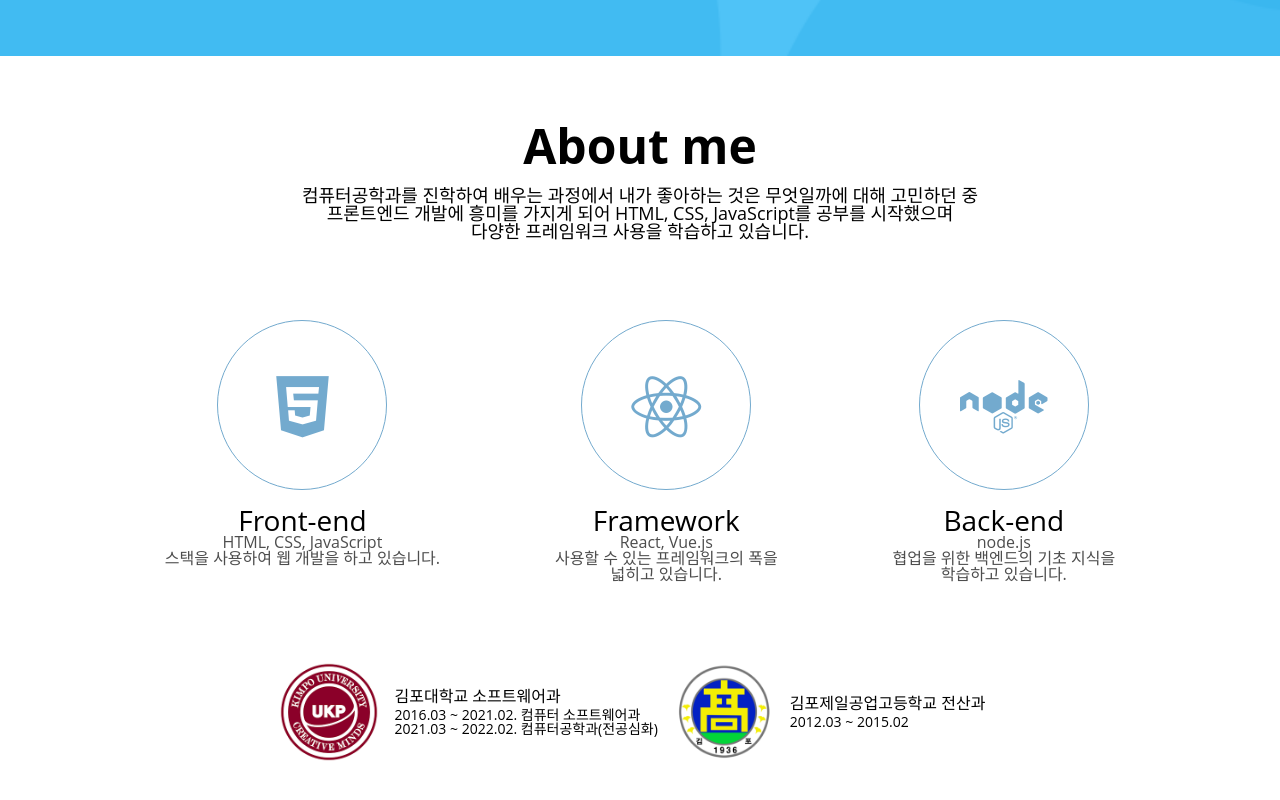
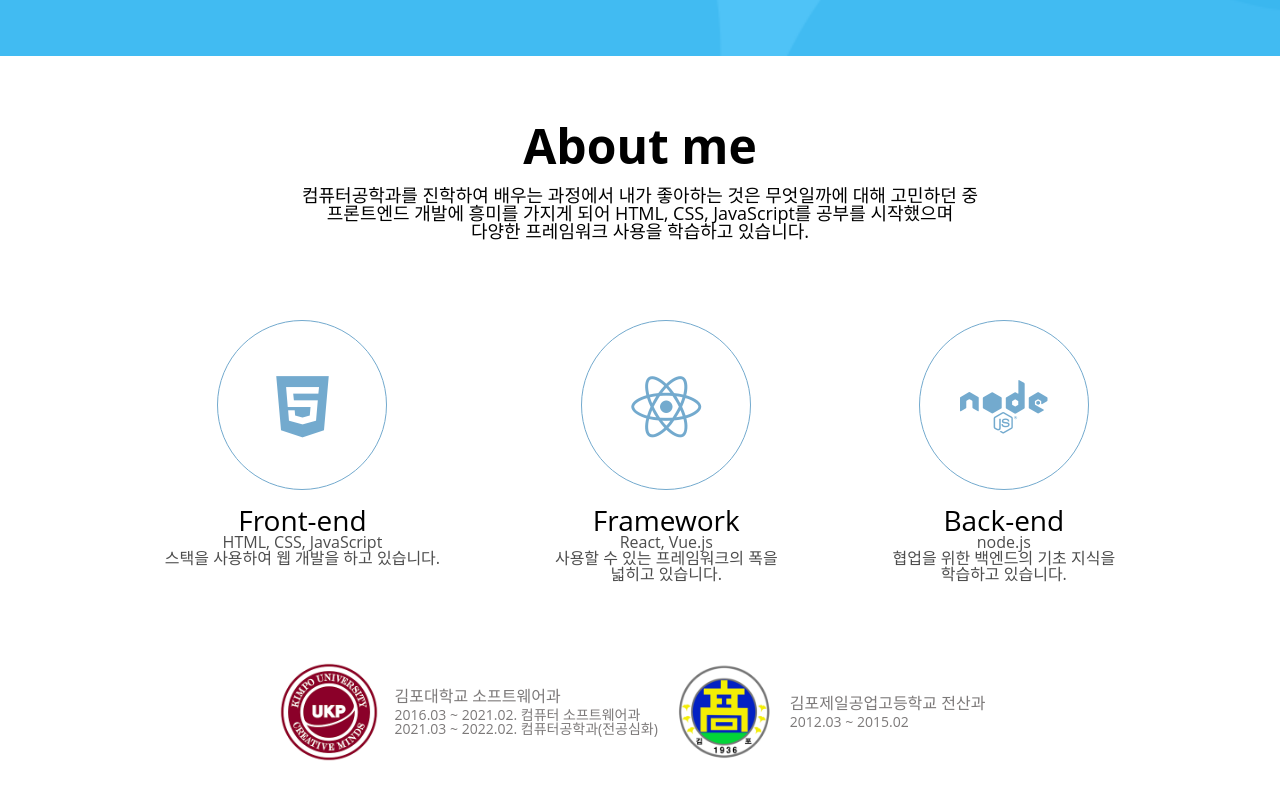
Before and after one commit to homile/TypeScript-Portfolio, a React (Create React App) app in the folder ts-portfolio/: page / in a window 1280 px wide. Shown: the part 609-1409 px from the top of the page. Built offline with nearby package versions, Linux system fonts and the light colour scheme.

Commit message:
fix:colorLightGray 오타수정

```diff
--- a/ts-portfolio/src/components/About.tsx
+++ b/ts-portfolio/src/components/About.tsx
@@ -129,10 +129,10 @@ const JobDescription = styled.div`
 
 const JobName = styled.p`
   font-size: ${(props) => props.theme.fontSmall};
-  color: ${(props) => props.theme.colorLogthGray};
+  color: ${(props) => props.theme.colorLightGray};
 `;
 
 const JobPeriod = styled.p`
   font-size: ${(props) => props.theme.fontMicro};
-  color: ${(props) => props.theme.colorLogthGray};
+  color: ${(props) => props.theme.colorLightGray};
 `;
```
